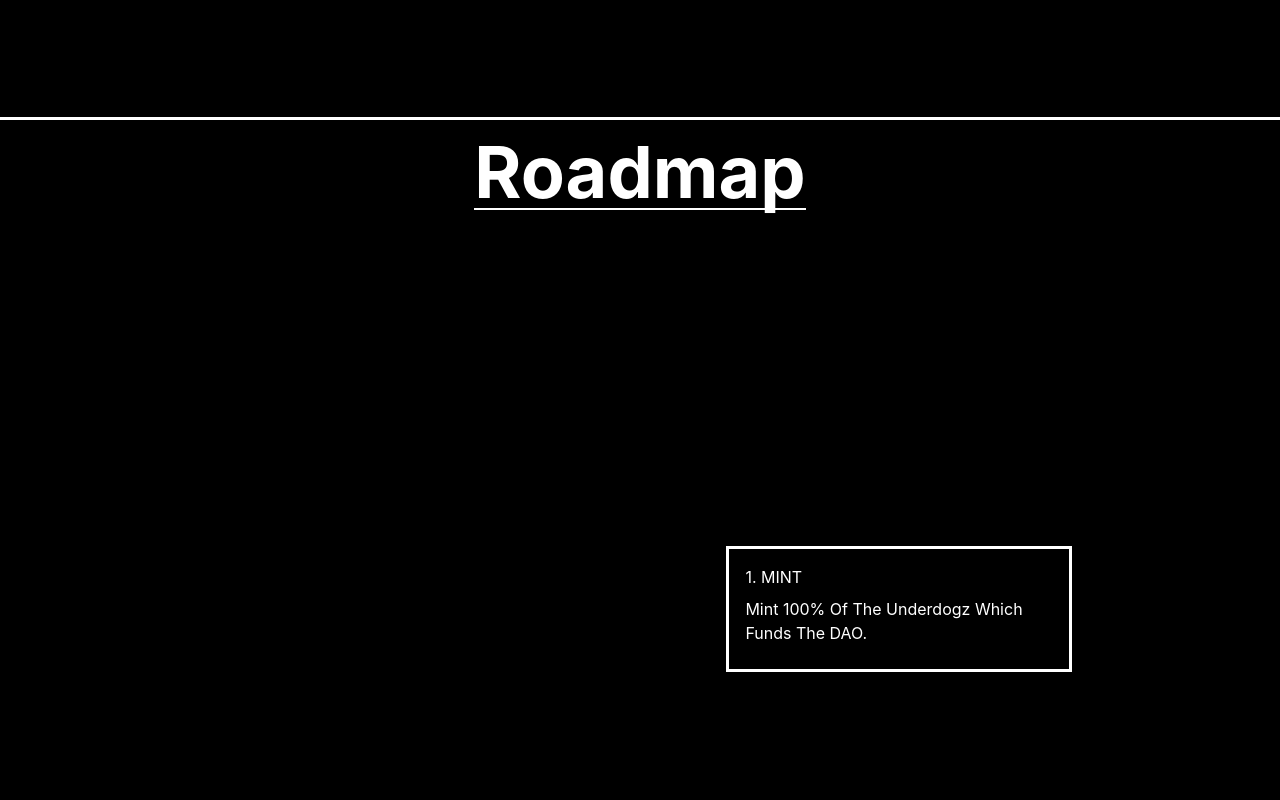
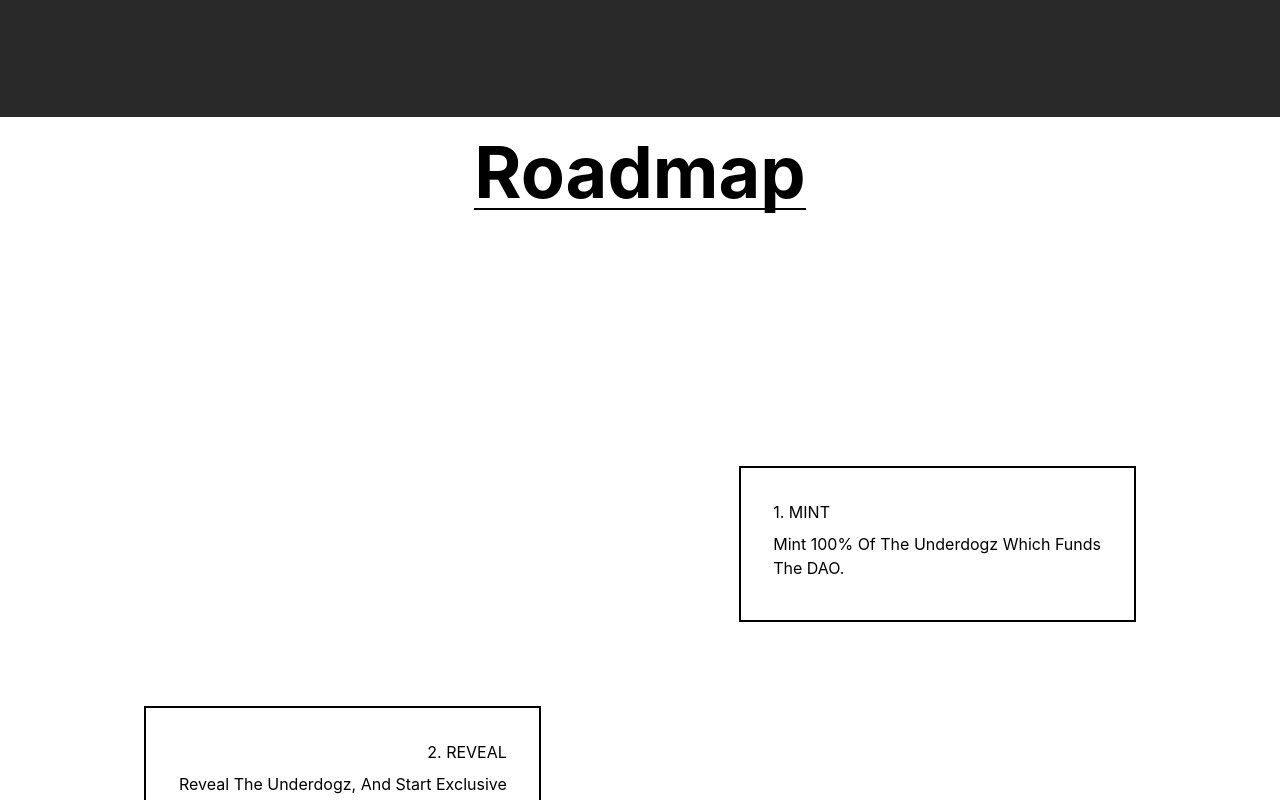
Before and after one commit to abccodes/THE-UNDERDOGZ, a React (Create React App) app: page / in a window 1280 px wide. Shown: the part 1480-2280 px from the top of the page. Built offline with nearby package versions, Linux system fonts and the light colour scheme.

Commit message:
roadmap progress

```diff
--- a/src/components/Dao.jsx
+++ b/src/components/Dao.jsx
@@ -2,7 +2,7 @@ import React from 'react';
 
 const Dao = () => {
   return (
-    <div name='about' className='w-full h-screen css-selector text-gray-300'>
+    <div name='about' className='w-full h-screen backgroundBlack text-gray-300'>
       <div className='flex flex-col justify-center items-center w-full h-full'>
         <div className='max-w-[1000px] w-full grid grid-cols-2 gap-8'>
           <div className='sm:text-right pb-8 pl-4'>
--- a/src/components/DrawSvg.js
+++ b/src/components/DrawSvg.js
@@ -23,12 +23,6 @@ const VectorContainer = styled.div`
     left: 1rem;
   }
 `
-const Bounce = keyframes`
-from {  transform: translateX(-50%) scale(0.5);   }
-to {  transform: translateX(-50%) scale(1);   }
-
-
-`
 
 const Ball = styled.div`
   position: absolute;
@@ -39,7 +33,6 @@ const Ball = styled.div`
   height: 1.5rem;
   border-radius: 50%;
   background-color: ${(props) => props.theme.text};
-  animation: ${Bounce} 1.5s linear infinite alternate;
 
   @media (max-width: 48em) {
     left: 1rem;
--- a/src/components/Icons/Vector.js
+++ b/src/components/Icons/Vector.js
@@ -8,7 +8,7 @@ const Vector = ({ progress = 0, ...props }) => {
         strokeWidth="6px"
         className="svg-path"
         d="M1 0v2048.5"
-        stroke="white"
+        stroke="black"
       />
     </svg>
   )
--- a/src/components/Navbar.jsx
+++ b/src/components/Navbar.jsx
@@ -12,7 +12,9 @@ import { GiSailboat } from "react-icons/gi";
 // import Logo from '../assets/logo.png';
 import Logo from '../assets/UDZ_Logo.jpg'
 
+
 // import { Link } from 'react-scroll';
+
 
 const Navbar = () => {
   const NavBar = ({accounts, setAccounts}) => {
@@ -32,7 +34,9 @@ const Navbar = () => {
   return (
     <div className='fixed w-full h-[50px] flex justify-between items-center px-4 bg-[#050505] text-gray-300'>
       <div>
+
         <img src={Logo} alt='Logo Image' style={{ width: '60px' }} />
+
       </div>
 
       {/* menu */}
--- a/src/components/sections/Roadmap.js
+++ b/src/components/sections/Roadmap.js
@@ -28,8 +28,8 @@ const Title = styled.h1`
   }
 `
 const Container = styled.div`
-  width: 70%;
-  height: 200vh;
+  width: 80%;
+  height: 150vh;
   background-color: ${(props) => props.theme.body};
   margin: 0 auto;
   display: flex;
@@ -44,9 +44,9 @@ const Container = styled.div`
   }
 `
 const SvgContainer = styled.div`
-  display: flex;
-  justify-content: center;
-  align-items: center;
+  // display: flex;
+  // justify-content: center;
+  // align-items: center;
 `
 
 const Items = styled.ul`
@@ -108,9 +108,9 @@ const Item = styled.li`
 const ItemContainer = styled.div`
   width: 40%;
   height: fit-content;
-  padding: 1rem;
-  border: 3px solid ${(props) => props.theme.text};
-  color: white;
+  padding: 2rem;
+  border: 2px solid ${(props) => props.theme.text};
+  color: black;
   @media (max-width: 48em) {
     width: 70%;
   }
@@ -120,7 +120,7 @@ const SubTitle = styled.span`
   display: block;
   font-size: ${(props) => props.theme.fontxl};
   text-transform: capitalize;
-  color: white;
+  color: black;
 
   @media (max-width: 40em) {
     font-size: ${(props) => props.theme.fontlg};
@@ -131,7 +131,7 @@ const Text = styled.span`
   display: block;
   font-size: ${(props) => props.theme.fontsm};
   text-transform: capitalize;
-  color: white;
+  color: black;
 
   font-weight: 400;
   margin: 0.5rem 0;
@@ -192,7 +192,7 @@ const Roadmap = () => {
 
   return (
     <Section id="roadmap">
-      <Title className="text-4xl sm:text-7xl font-bold text-[#1a1616 fontColorWhite">
+      <Title className="text-4xl sm:text-7xl font-bold text-[#1a1616 fontColorBlack">
         Roadmap
       </Title>
       <Container>
--- a/src/index.css
+++ b/src/index.css
@@ -34,15 +34,18 @@
     )!important;
 }
 .roadmapClass {
-    background-color: black;
+    background-color: white;
     border-bottom: 3px solid #ffffff;
 }
 
+.fontColorBlack {
+    color: black;
+}
 .backgroundBlack {
-    background-color: black;
+    background-color: #282928;
 }
 .aboutClass {
-    background-color: black;
+    background-color: #282928;
     border-bottom: 3px solid #ffffff;
 }
 
```
